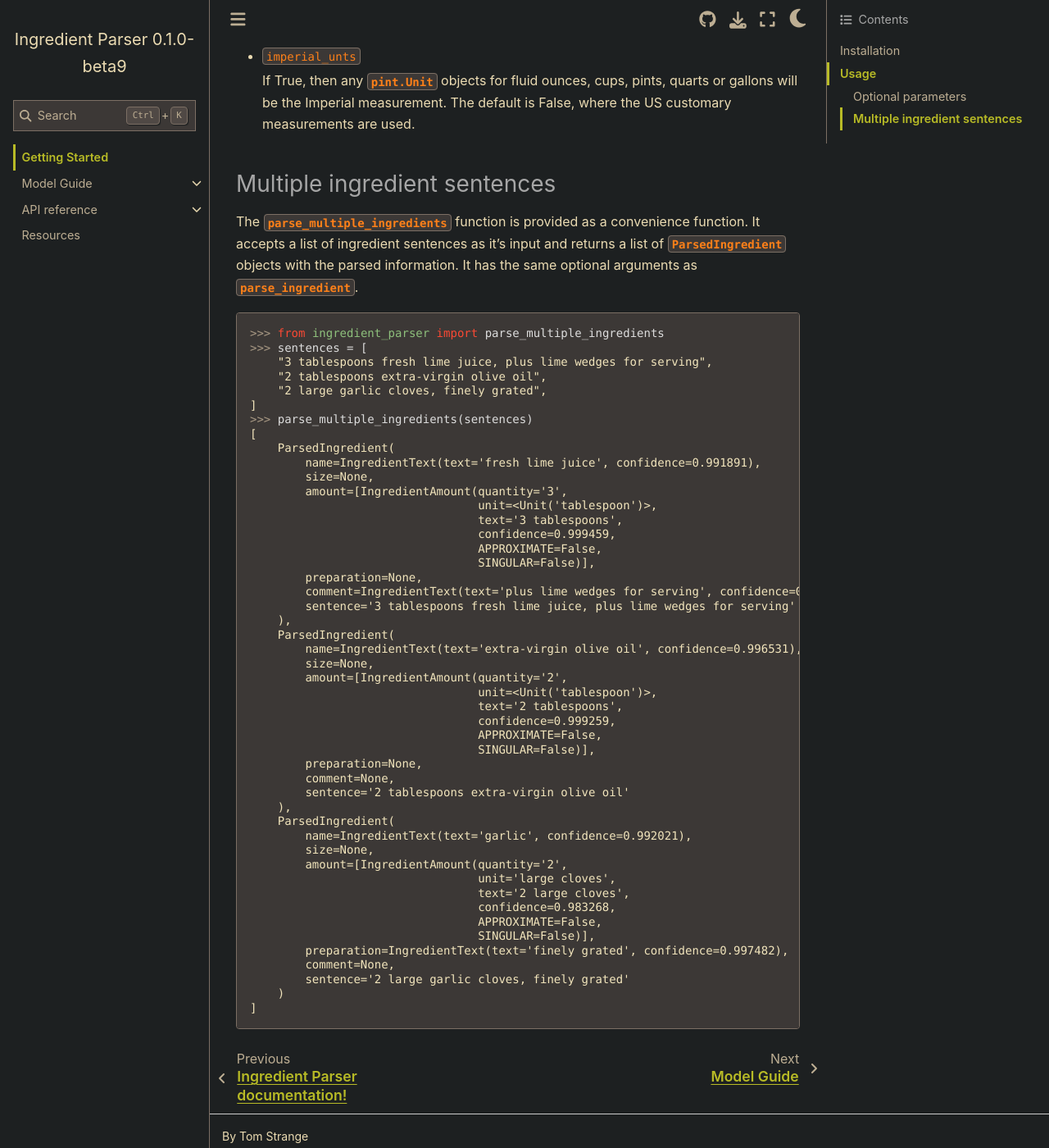
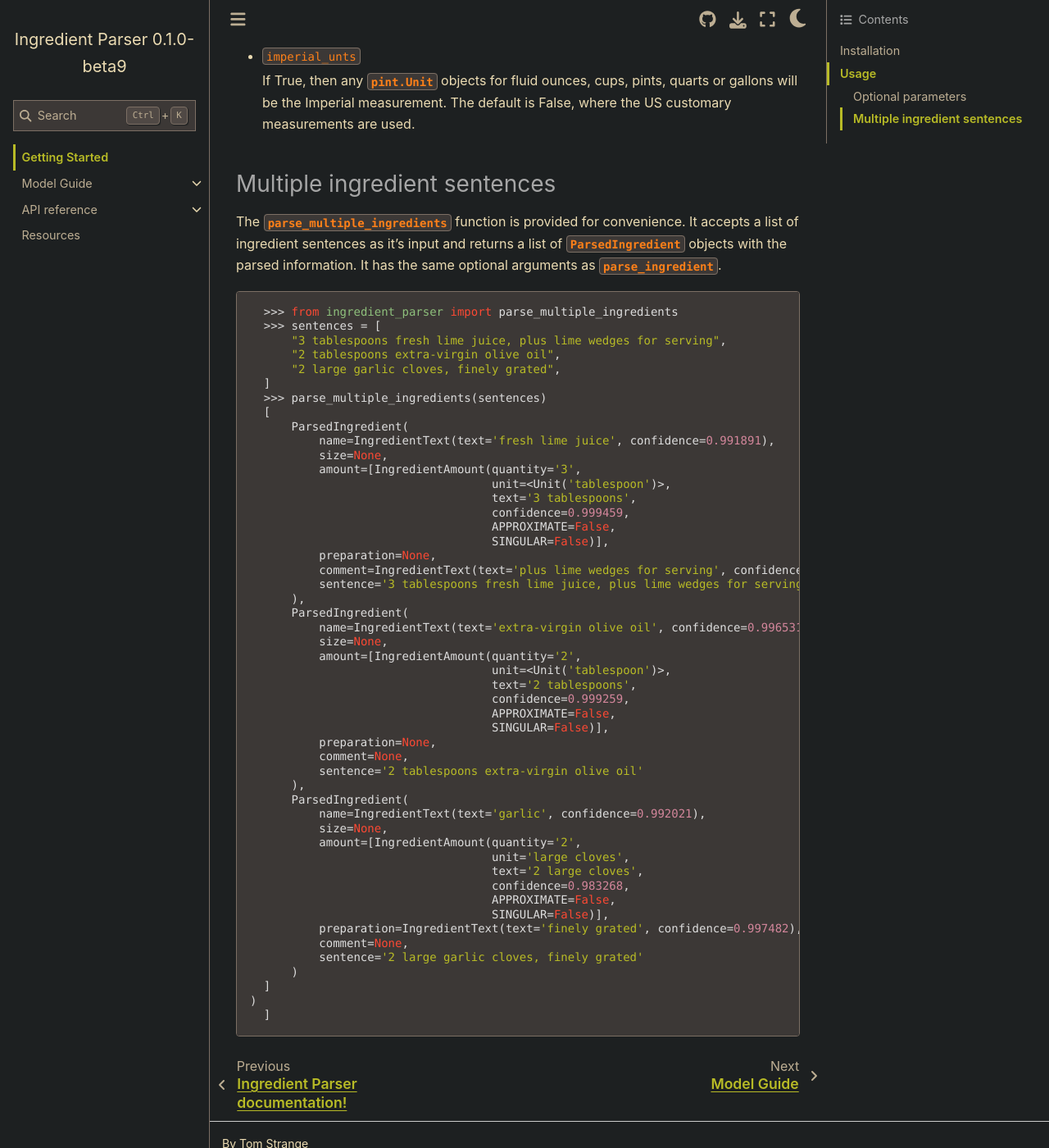
Before and after one commit to strangetom/ingredient-parser, a Sphinx documentation site: the page built from docs/source/start/index.rst, in a window 1280 px wide and 1400 px high, scrolled down 3209 px. Shown: the whole window at 82% size. Built offline with Sphinx 7.4.7 and the Sphinx Book theme 1.1.4, drawn with Linux system fonts in a browser that asks for light colours; some of the changed text lies outside the part shown.

Commit message:
Docs: Fix a bunch of typos and errors.

```diff
--- a/docs/source/start/index.rst
+++ b/docs/source/start/index.rst
@@ -104,7 +104,7 @@
 
 - ``discard_isolated_stop_words``
 
-  If True (default), then any stop words that appear in isolation in the name, preparation, or comment fields are discarded. If False, then all words from the input sentence are retained in the parsed output. For example:
+  If True (default), then any stop words that appear in isolation in the name, preparation, size or comment fields are discarded. If False, then all words from the input sentence are retained in the parsed output. For example:
 
 .. code:: python
 
@@ -138,7 +138,7 @@
 
 - ``string_units``
 
-  If True, units in the :class:`IngredientAmount <ingredient_parser.postprocess.IngredientAmount>` objects are returned as strings. The default is False, where units will be :class:`pint.Unit` objects
+  If True, units in the :class:`IngredientAmount <ingredient_parser.postprocess.IngredientAmount>` objects are returned as strings. The default is False, where units will be :class:`pint.Unit` objects.
 
 - ``imperial_unts``
 
@@ -147,7 +147,7 @@
 Multiple ingredient sentences
 ~~~~~~~~~~~~~~~~~~~~~~~~~~~~~
 
-The :func:`parse_multiple_ingredients <ingredient_parser.parsers.parse_multiple_ingredients>` function is provided as a convenience function. It accepts a list of ingredient sentences as it's input and returns a list of :class:`ParsedIngredient <ingredient_parser.postprocess.ParsedIngredient>` objects with the parsed information. It has the same optional arguments as :func:`parse_ingredient <ingredient_parser.parsers.parse_ingredient>`.
+The :func:`parse_multiple_ingredients <ingredient_parser.parsers.parse_multiple_ingredients>` function is provided for convenience. It accepts a list of ingredient sentences as it's input and returns a list of :class:`ParsedIngredient <ingredient_parser.postprocess.ParsedIngredient>` objects with the parsed information. It has the same optional arguments as :func:`parse_ingredient <ingredient_parser.parsers.parse_ingredient>`.
 
 .. code:: python
 
@@ -199,3 +199,5 @@
             sentence='2 large garlic cloves, finely grated'
         )
     ]
+  )
+    ]
```
Also changed, not shown: other parts of docs/source/start/index.rst (+1 -1 lines).
